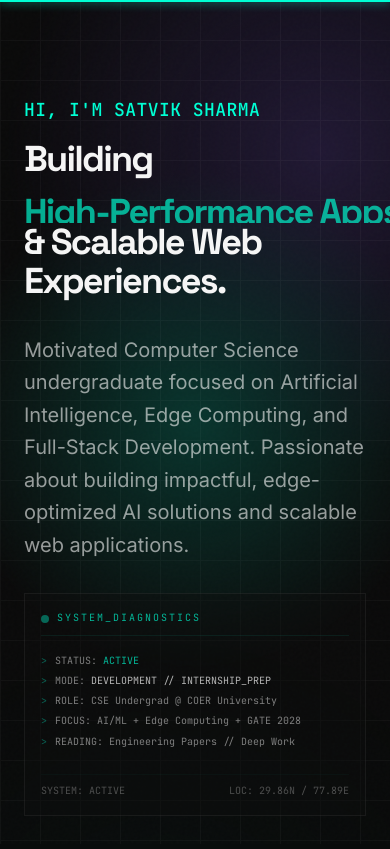
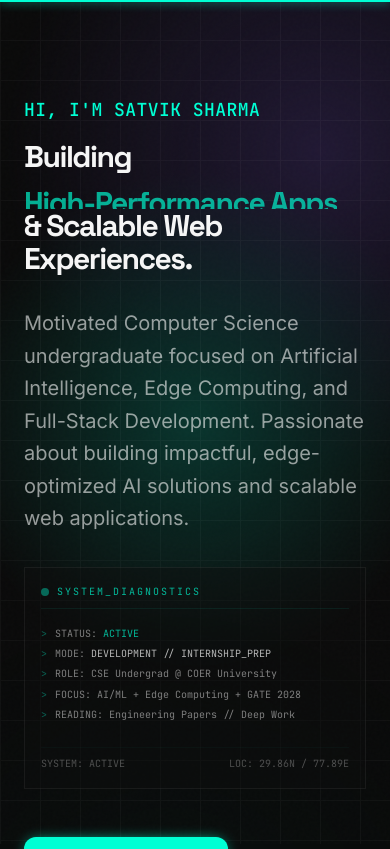
Before and after one commit to Satvik2Sharma/My-Portfolio, a Next.js app: page / in a window 390 px wide. Shown: the top 849 px of the page. Built offline with nearby package versions, Linux system fonts and the light colour scheme.

Commit message:
feat(hero): integrate verified bio specs and restructure HUDPanel mobile diagnostics

```diff
--- a/sections/Hero.tsx
+++ b/sections/Hero.tsx
@@ -44,8 +44,9 @@ export const Hero = () => {
               Hi, I&apos;m Satvik Sharma
             </motion.p>
 
-            <h1 className="text-4xl md:text-6xl lg:text-7xl xl:text-8xl font-bold leading-[1.1] tracking-tighter">
+            <h1 className="text-3xl sm:text-4xl md:text-6xl lg:text-7xl xl:text-8xl font-bold leading-[1.1] tracking-tighter">
               Building{" "}
+              <br className="lg:hidden" />
               <div className="h-[1.2em] relative overflow-hidden inline-block align-top">
                 <AnimatePresence mode="wait">
                   <motion.span
```
